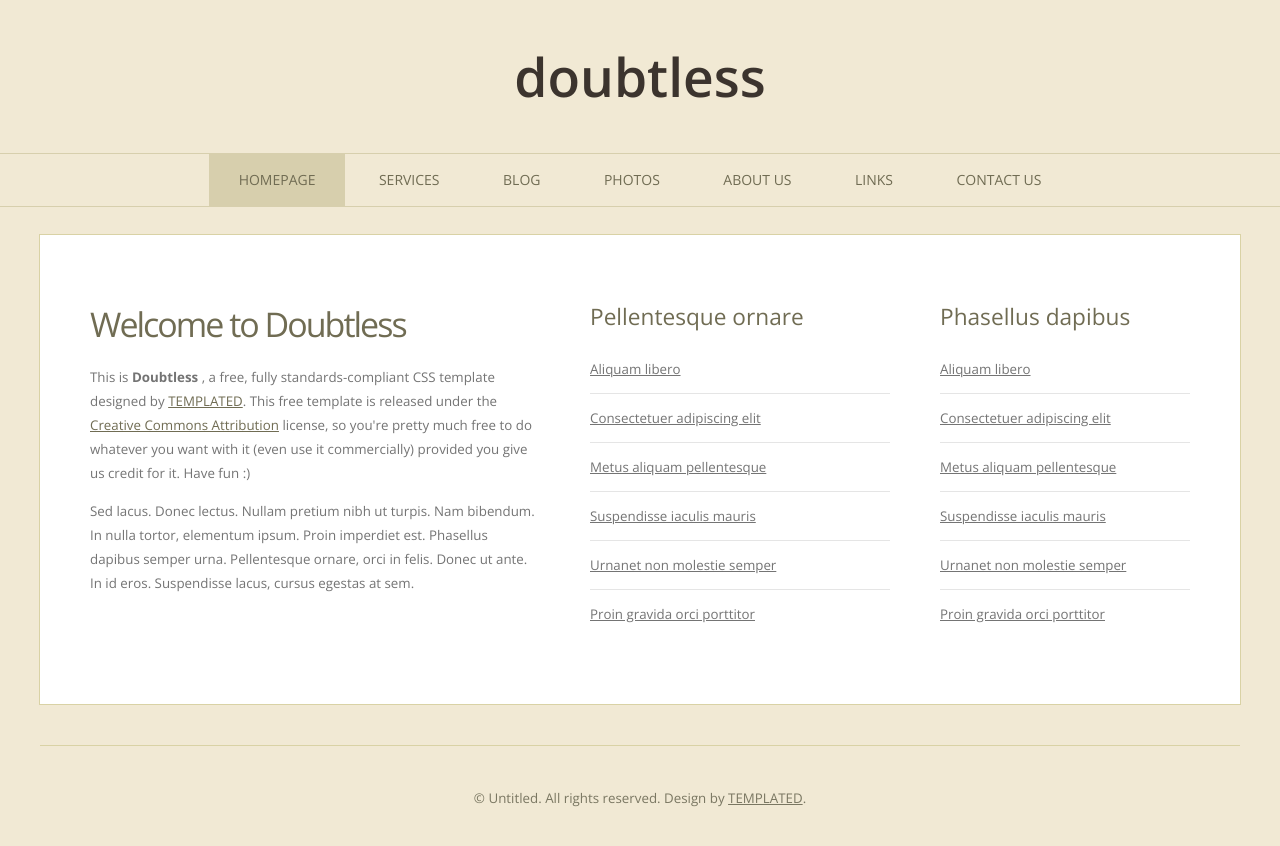
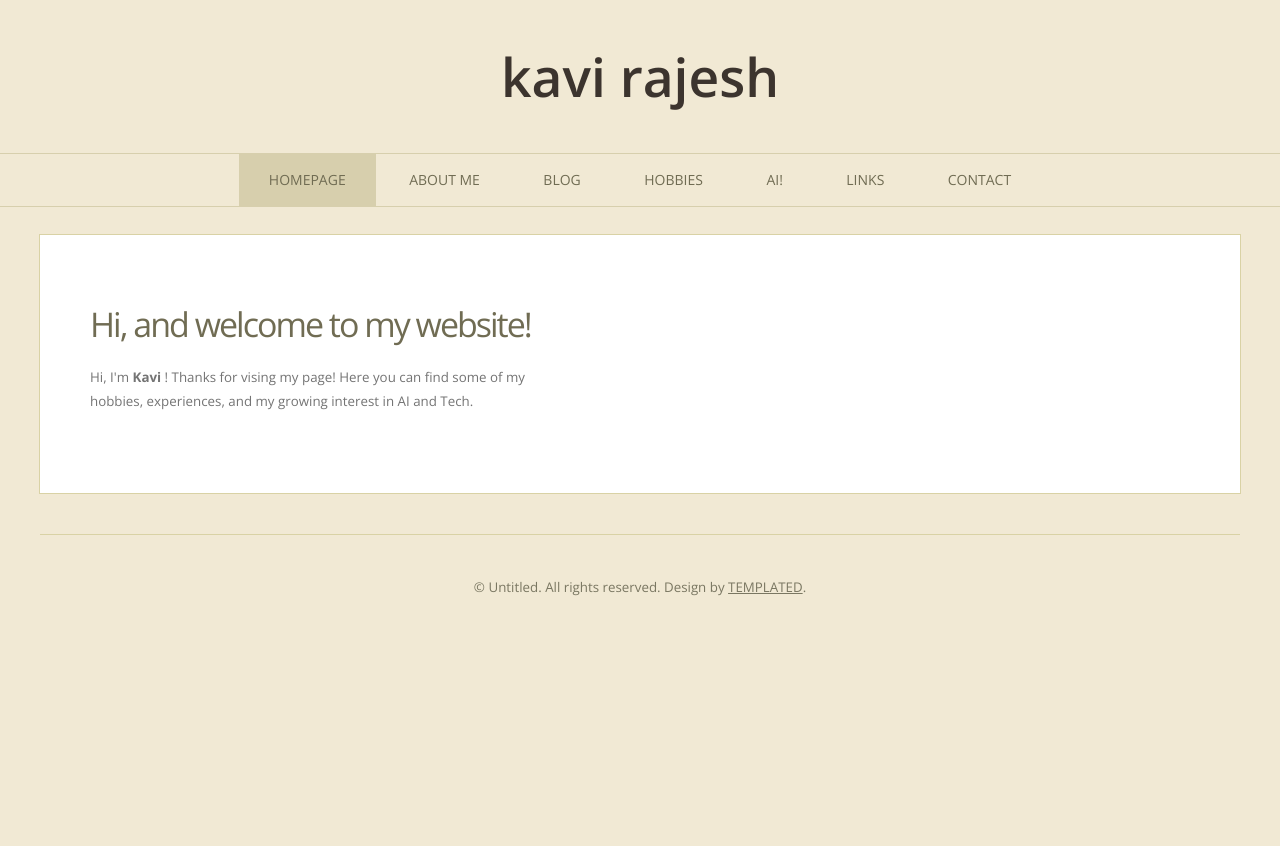
Before and after one commit to kavirajesh22/kavinayarajesh, a plain HTML site: page index.html in a window 1280 px wide. After the commit the page ends 800 px from the top, so only its background shows below. Drawn offline with nearby package versions, Linux system fonts and the light colour scheme.

Commit message:
Update index.html

```diff
--- a/index.html
+++ b/index.html
@@ -24,52 +24,30 @@ Released   : 20130428
 </head>
 <body>
 <div id="logo" class="container">
-	<h1><a href="#">Doubtless</a></h1>
+	<h1><a href="#">Kavi Rajesh</a></h1>
 </div>
 <div id="menu-wrapper">
 	<div id="menu" class="container">
 		<ul>
 			<li class="current_page_item"><a href="#">Homepage</a></li>
-			<li><a href="#">Services</a></li>
+			<li><a href="#">About Me</a></li>
 			<li><a href="#">Blog</a></li>
-			<li><a href="#">Photos</a></li>
-			<li><a href="#">About Us</a></li>
+			<li><a href="#">Hobbies</a></li>
+			<li><a href="#">AI!</a></li>
 			<li><a href="#">Links</a></li>
-			<li><a href="#">Contact Us</a></li>
+			<li><a href="#">Contact</a></li>
 		</ul>
 	</div>
 </div>
 <div id="page" class="container">
 	<div id="box1">
-		<h2 class="title"><a href="#">Welcome to Doubtless</a></h2>
+		<h2 class="title"><a href="#">Hi, and welcome to my website!</a></h2>
 		<div style="clear: both;">&nbsp;</div>
 		<div class="entry">
-			<p>This is <strong>Doubtless </strong>, a free, fully standards-compliant CSS template designed by <a href="http://templated.co" rel="nofollow">TEMPLATED</a>.         This free template is released under the <a href="http://templated.co/license">Creative Commons Attribution</a> license, so you're pretty much free to do whatever you want with it (even use it commercially) provided you give us credit for it. Have fun :) </p>
-			<p>Sed lacus. Donec lectus. Nullam pretium nibh ut turpis. Nam bibendum. In nulla tortor, elementum ipsum. Proin imperdiet est. Phasellus dapibus semper urna. Pellentesque ornare, orci in felis. Donec ut ante. In id eros. Suspendisse lacus, cursus egestas at sem.</p>
+			<p>Hi, I'm <strong>Kavi </strong>! Thanks for vising my page! Here you can find some of my hobbies, experiences, and my growing interest in AI and Tech.</p>
 		</div>
 	</div>
-	<div id="box2">
-		<h2>Pellentesque ornare</h2>
-		<ul class="style1">
-			<li class="first"><a href="#">Aliquam libero</a></li>
-			<li><a href="#">Consectetuer adipiscing elit</a></li>
-			<li><a href="#">Metus aliquam pellentesque</a></li>
-			<li><a href="#">Suspendisse iaculis mauris</a></li>
-			<li><a href="#">Urnanet non molestie semper</a></li>
-			<li><a href="#">Proin gravida orci porttitor</a></li>
-		</ul>
-	</div>
-	<div id="box3">
-		<h2>Phasellus dapibus</h2>
-		<ul class="style1">
-			<li class="first"><a href="#">Aliquam libero</a></li>
-			<li><a href="#">Consectetuer adipiscing elit</a></li>
-			<li><a href="#">Metus aliquam pellentesque</a></li>
-			<li><a href="#">Suspendisse iaculis mauris</a></li>
-			<li><a href="#">Urnanet non molestie semper</a></li>
-			<li><a href="#">Proin gravida orci porttitor</a></li>
-		</ul>
-	</div>
+
 </div>
 <div id="footer" class="container">
 	<p>&copy; Untitled. All rights reserved. Design by <a href="http://templated.co" rel="nofollow">TEMPLATED</a>. </p>
```
